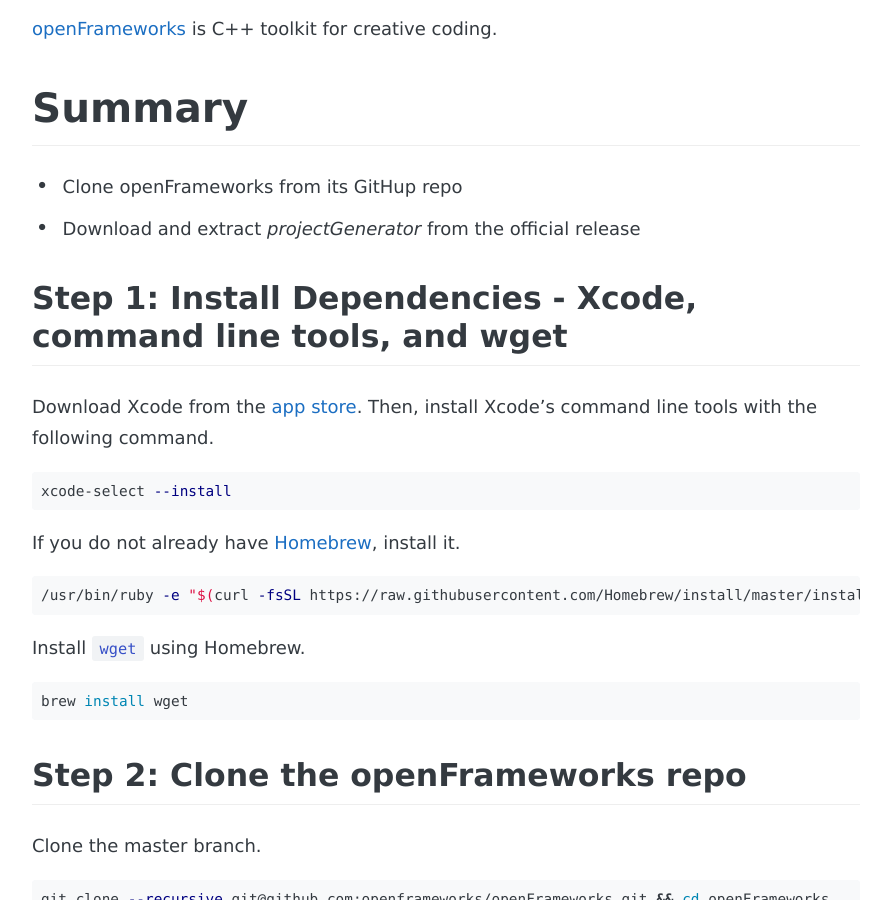
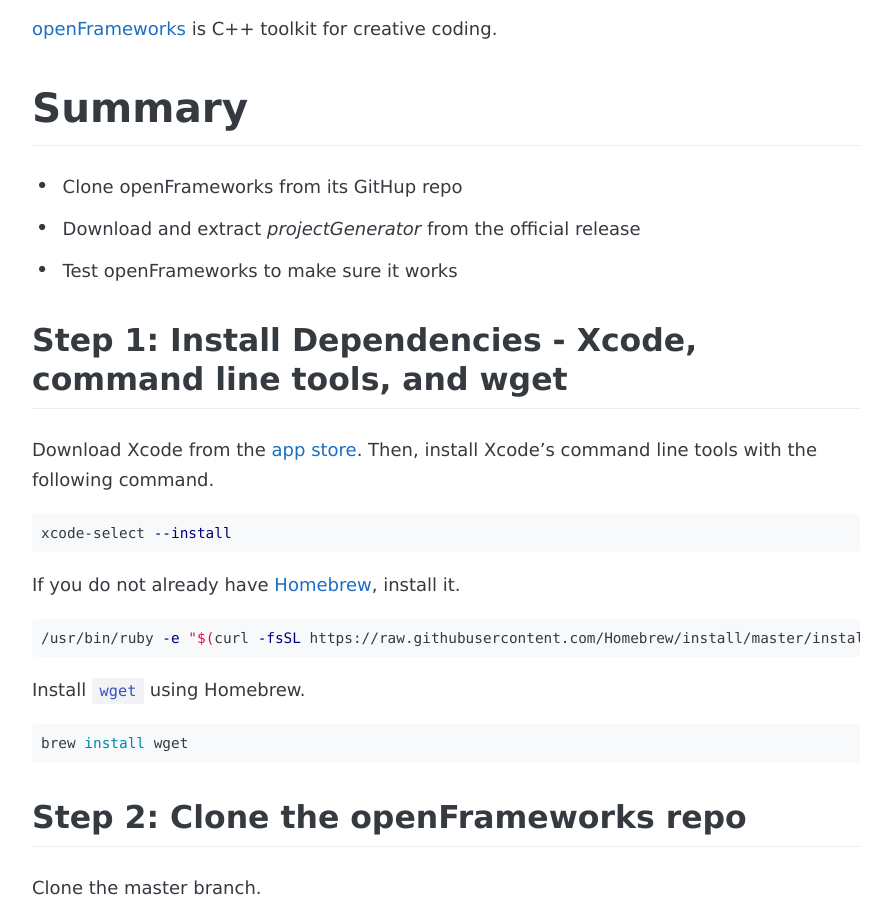
Before and after one commit to benwiz/blog, a Jekyll site: the page built from _posts/2018-12-21-how-to-install-openframeworks.md, in a window 1280 px wide and 900 px high, scrolled down 308 px. Shown: the whole window, without its empty margins (194-1085 px from the left). Built offline with Jekyll 4.4.1, drawn with Linux system fonts in a browser that asks for light colours; some web fonts are replaced.

Commit message:
add summary step 3

```diff
--- a/_posts/2018-12-21-how-to-install-openframeworks.md
+++ b/_posts/2018-12-21-how-to-install-openframeworks.md
@@ -12,6 +12,7 @@
 
 - Clone openFrameworks from its GitHup repo
 - Download and extract _projectGenerator_ from the official release
+- Test openFrameworks to make sure it works
 
 ## Step 1: Install Dependencies - Xcode, command line tools, and wget
 
```
